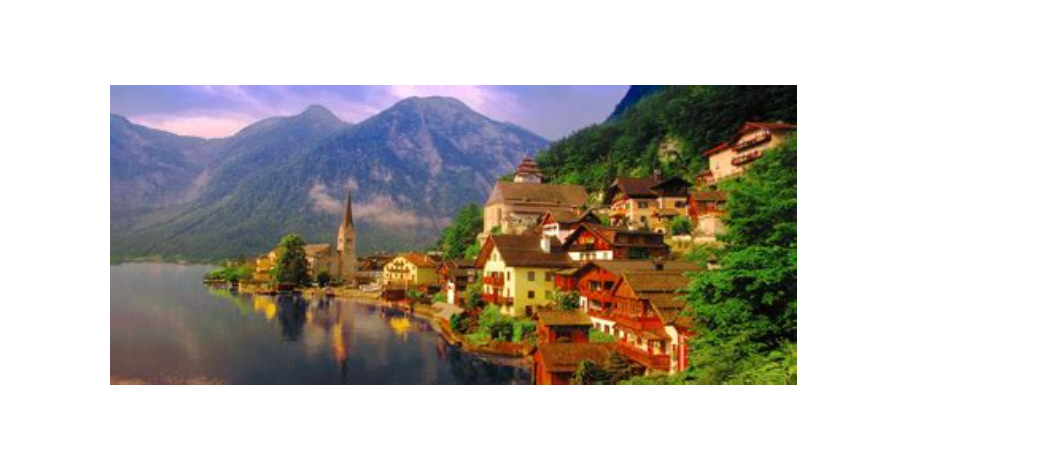
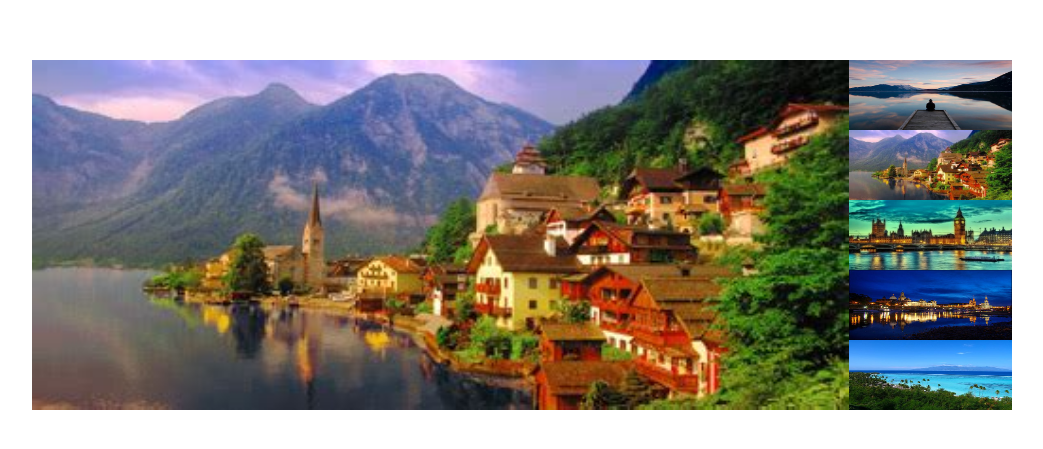
Before and after one commit to marcocor25/js-array-carousel, a plain HTML site: page index.html in a window 1280 px wide. Shown: the part 165-614 px from the top of the page, without its empty margins (118-1161 px from the left). Drawn offline with nearby package versions, Linux system fonts and the light colour scheme.

Commit message:
Ho generato i div delle immagini piccole con JS

```diff
--- a/app.js
+++ b/app.js
@@ -42,12 +42,22 @@ console.log(sliderImage);
 slider.append(sliderImage);
 sliderImage.src = items[1];
 
+// CREO LA VARIABILE COLLEGATA ALL'ITEM-WRAPPER DELL'HTML
+const itemWrapper = document.querySelector('.ms__item_wrapper');
+console.log(itemWrapper);
 
+// CREO IL CICLO PER GENERARE I DIV DELLE PREVIEW
+for (let i = 0; i < items.length ; i++) {
 
+    const itemBox = document.createElement('div');
+    console.log(itemBox);
 
+    itemWrapper.append(itemBox);
+    itemBox.classList.add('item');
 
+    const itemImage = document.createElement('img');
+    console.log(itemImage);
 
-// CREO IL CICLO PER ASSEGNARE LE IMMAGINI DELL'ARREY ALLO "SLIDER"
-// for (let i = 0; i < items.length; i++) {
-//     console.log(items[i]);
-// }
+    itemBox.append(itemImage);
+    itemImage.src = items[i];
+}
--- a/style.css
+++ b/style.css
@@ -1,6 +1,7 @@
 img {
     width: 100%;
     height: 100%;
+    user-select: none;
 }
 
 .ms__fluid {
@@ -12,7 +13,7 @@ img {
 }
 
 .ms__slider_wrapper, .ms__item_wrapper {
-    min-height: 300px;
+    height: 350px;
 }
 
 .slider {
@@ -21,5 +22,4 @@ img {
 
 .item {
     height: 20%;
-    border: 1px dashed blue;
 }
```
